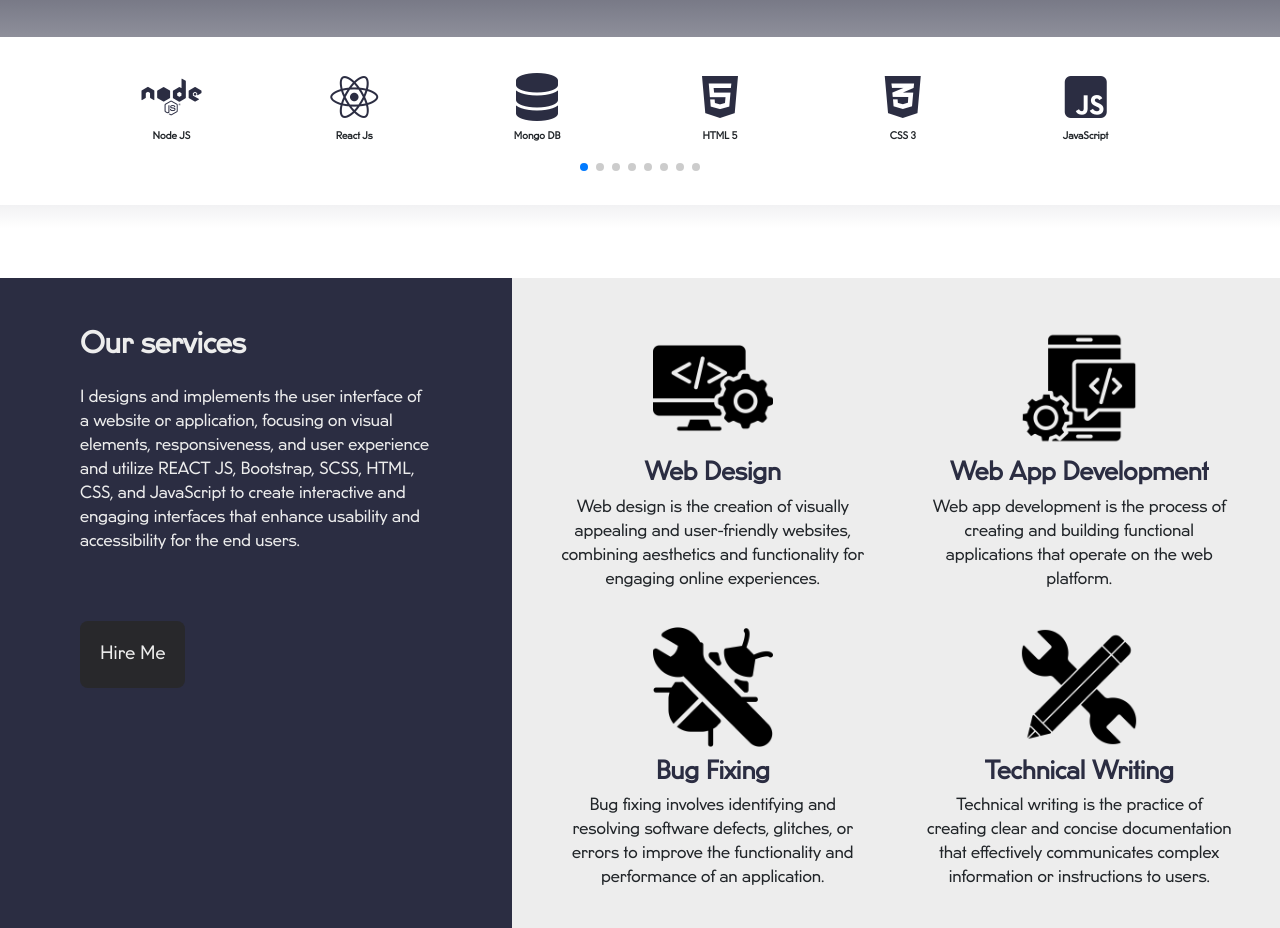
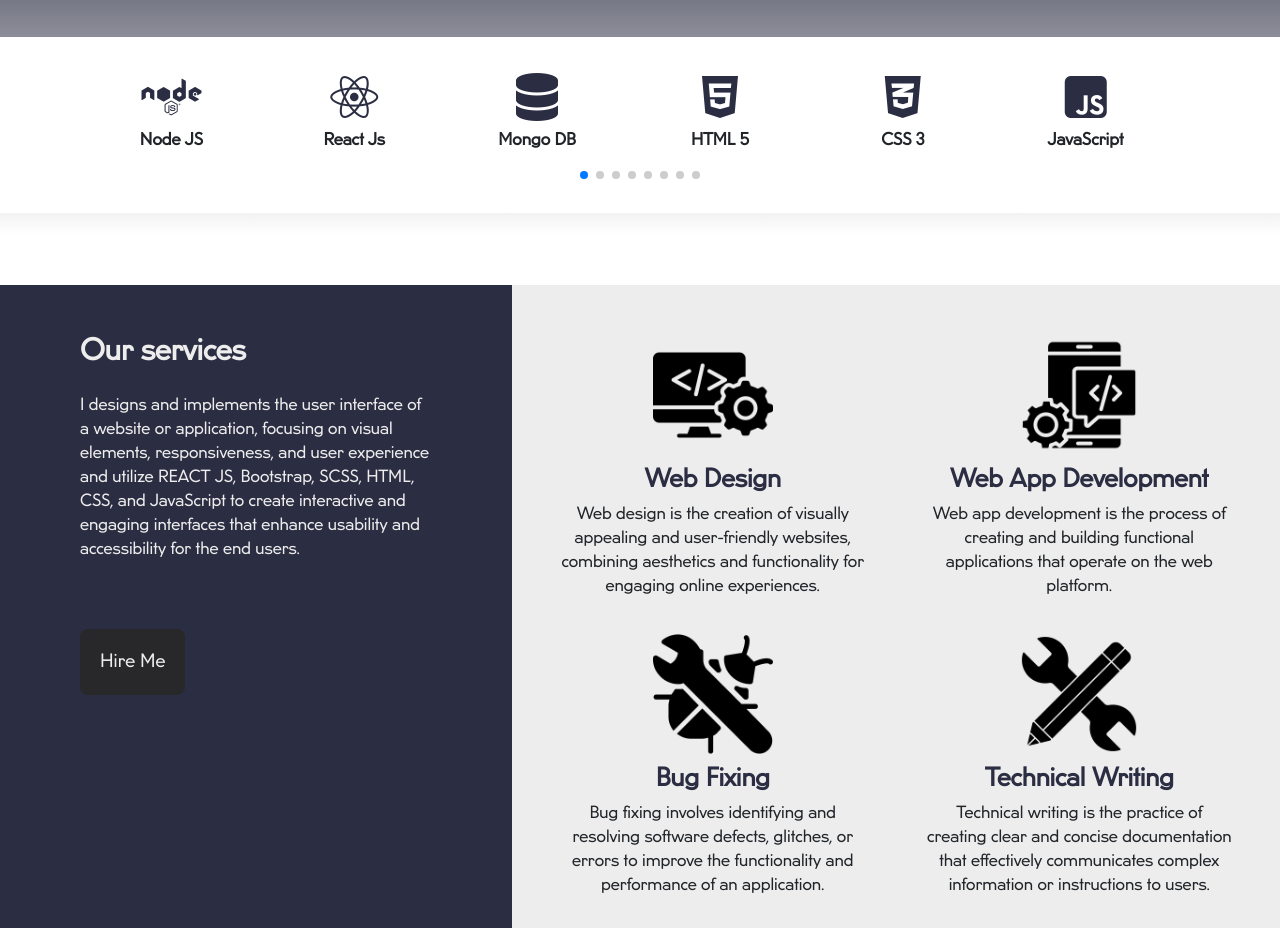
Before and after one commit to doiayokanmi/Dev-Damilola, a React (Vite) app: page / in a window 1280 px wide. Shown: the part 1545-2473 px from the top of the page. Built offline with nearby package versions, Linux system fonts and the light colour scheme.

Commit message:
Some text changes and skills added

```diff
--- a/src/App.css
+++ b/src/App.css
@@ -181,7 +181,7 @@ nav {
 }
 
 .skillCard h5 {
-  font-size: .6em;
+  font-size: 1em;
 }
 
 .skillCard i {
```
